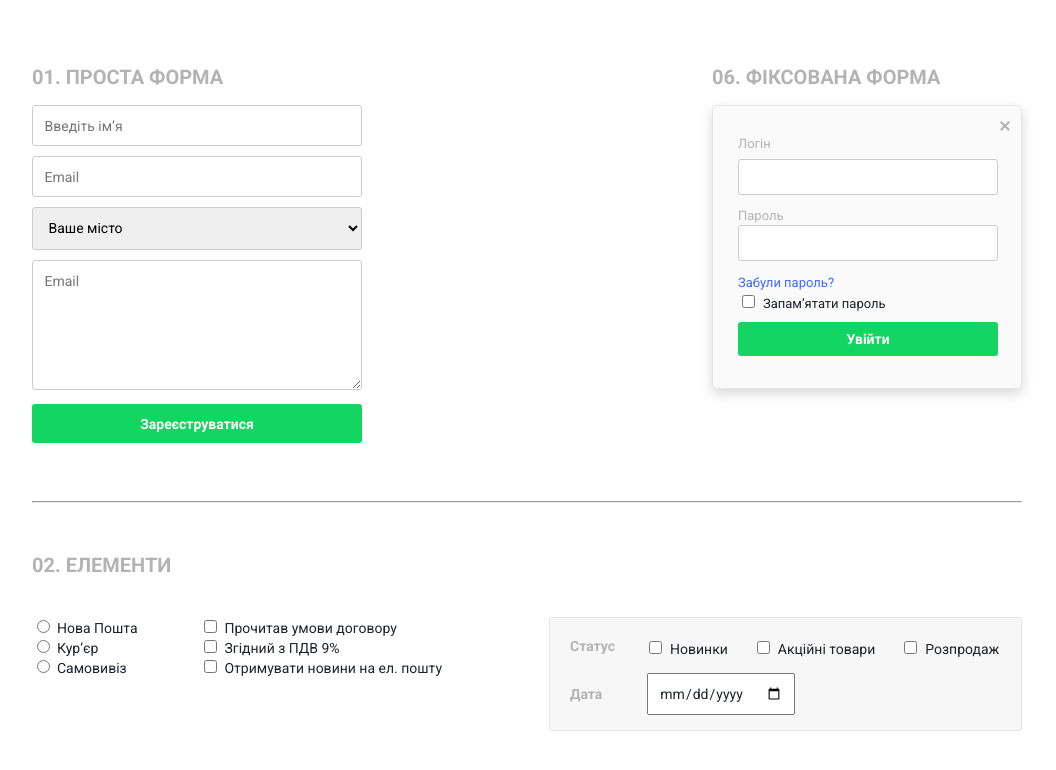
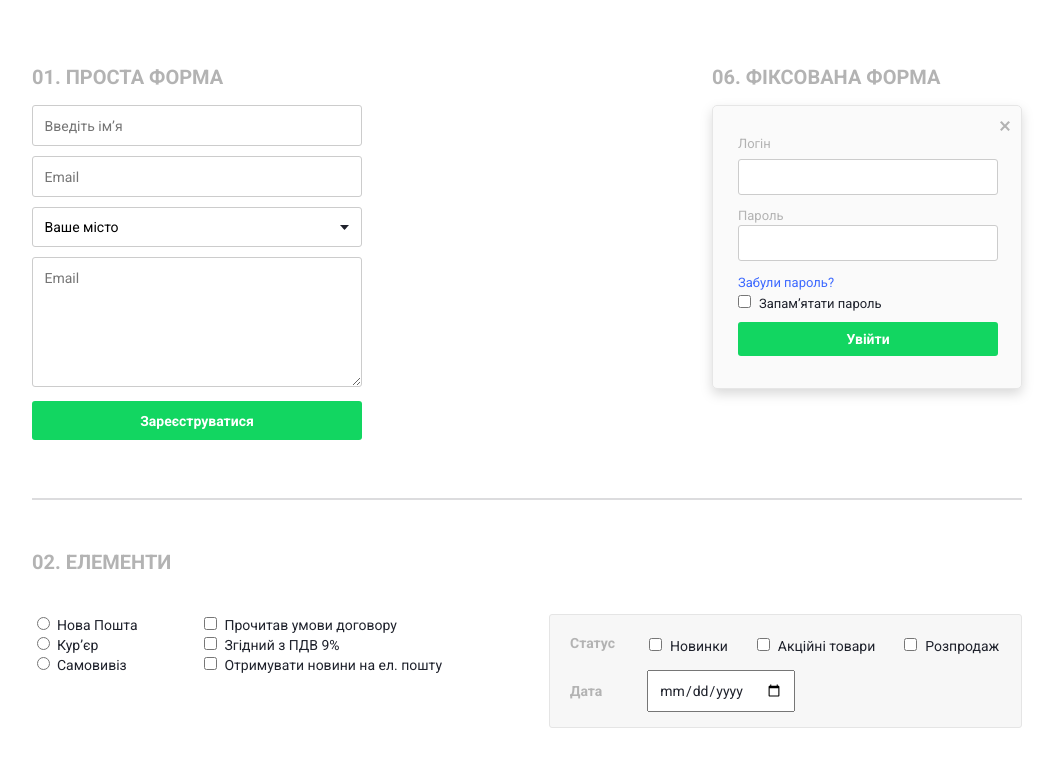
Before and after one commit to SmA1l2011/form, a plain HTML site: page index.html in a window 1280 px wide. Shown: the part 146-916 px from the top of the page, without its empty margins (113-1169 px from the left). Drawn offline with Linux system fonts and the light colour scheme.

Commit message:
finish header + Start main

```diff
--- a/css/style.css
+++ b/css/style.css
@@ -77,6 +77,11 @@ header h1 {
     outline: none;
 }
 
+.inputs-left select {
+    appearance: none;
+    background: 307px center url(../img/arrow.png) no-repeat;
+}
+
 .registration-button input,
 .login-button input {
     margin: 0;
@@ -99,7 +104,10 @@ header h1 {
 }
 
 .inputs-right {
+    /* position: fixed; */
     min-width: 310px;
+    top: 25.8%;
+    right: 19.3%;
 }
 
 .inputs-right ul {
@@ -154,12 +162,16 @@ header h1 {
 
 .inputs-right ul li:nth-child(5) input {
     width: unset;
-    margin: 4px 4px 14px 4px;
+    margin: 4px 4px 14px 0px;
 }
 
 .inputs-right li:nth-child(5) label {
     font: 400 13px "Roboto";
     color: #1f222c;
+}
+
+.elements hr {
+    border: 1px solid #dcdcde;
 }
 
 .elements h2 {
@@ -251,3 +263,7 @@ header h1 {
 .wrapper .top-ul li:not(:last-child) label {
     margin-right: 25px;
 }
+
+input[type=checkbox] {
+
+}
--- a/index.html
+++ b/index.html
@@ -24,14 +24,14 @@
                     <ul>
                         <li><label for="name"><input type="text" placeholder="Введіть ім’я" maxlength="30" name="name"
                                     id="name"></label></li>
-                        <li><label for="email"><input type="text" placeholder="Email" name="email" maxlength="50"
+                        <li><label for="email"><input type="email" placeholder="Email" name="email" maxlength="50"
                                     id="email"></label></li>
                         <li>
                             <select name="city" id="city">
-                                <option value="">Ваше місто</option>
-                                <option value="">Київ</option>
-                                <option value="">Львів</option>
-                                <option value="">Хмельницький</option>
+                                <option value="your-city" selected disabled>Ваше місто</option>
+                                <option value="kiev">Київ</option>
+                                <option value="lviv">Львів</option>
+                                <option value="Khmelnytskyi">Хмельницький</option>
                             </select>
                         </li>
                         <li>
@@ -52,7 +52,7 @@
                             <label for="login">Логін</label>
                         </li>
                         <li>
-                            <input type="text" name="password" id="password">
+                            <input type="password" name="password" id="password">
                             <label for="password">Пароль</label>
                         </li>
                         <li><a href="#">Забули пароль?</a></li>
```
Also changed, not shown: img/arrow.png (added).
